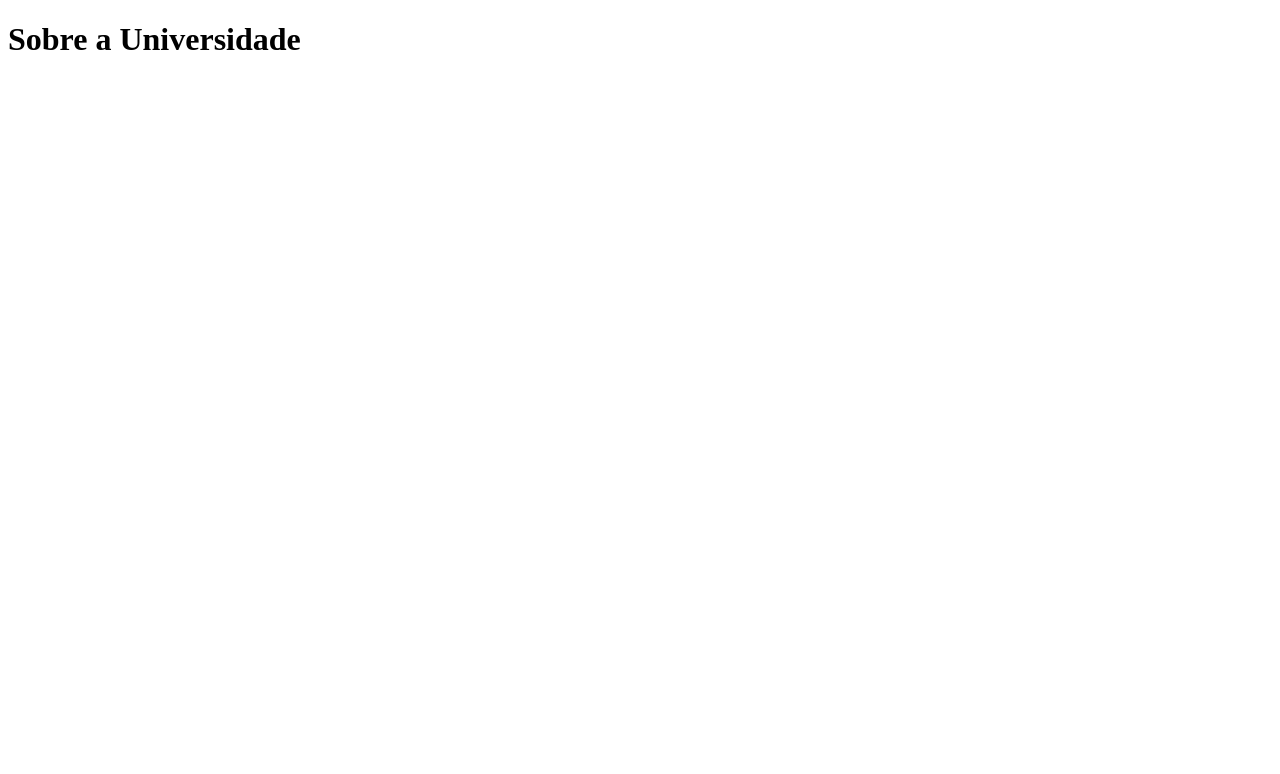
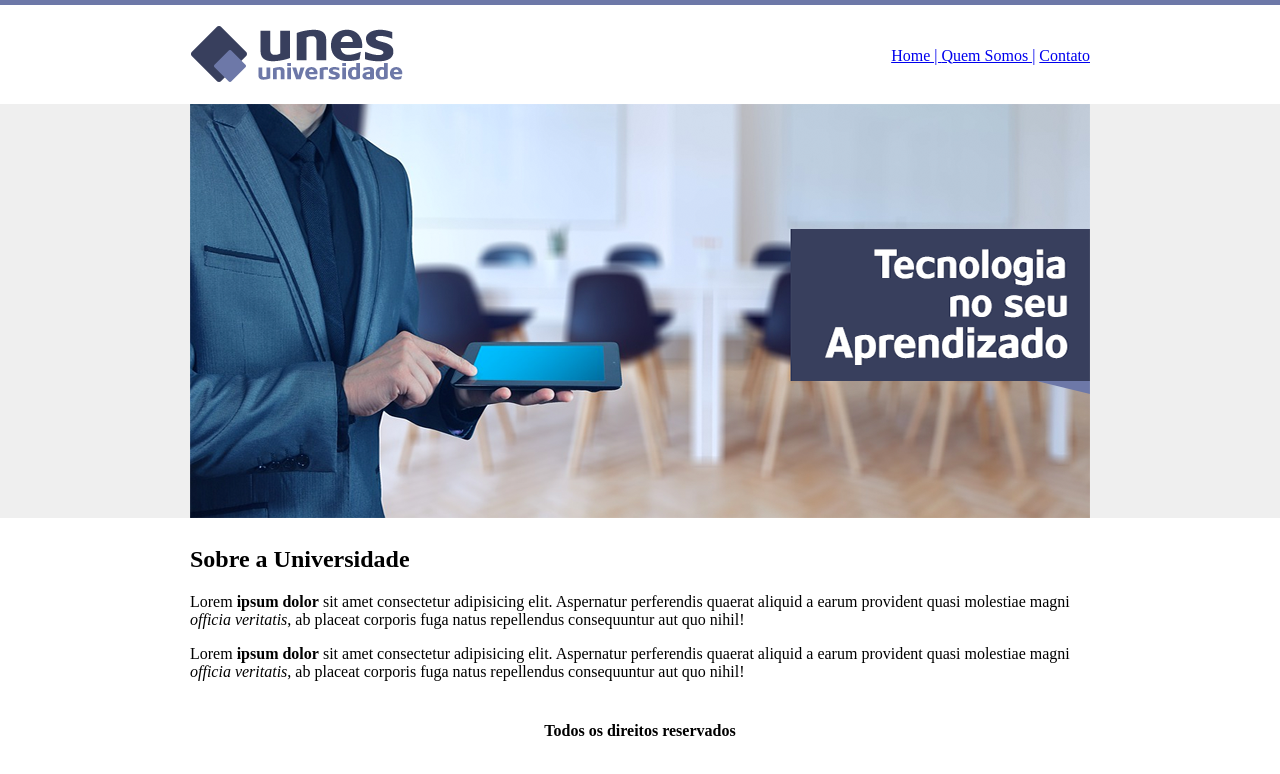
Before and after one commit to Vituuandrade/Treino-HTML, a plain HTML site: page meu-site-exemplo/index.html in a window 1280 px wide. Drawn offline with Linux system fonts and the light colour scheme.

Commit message:
atualizações site

```diff
--- a/meu-site-exemplo/index.html
+++ b/meu-site-exemplo/index.html
@@ -2,9 +2,45 @@
 <html>
     <head>
         <title>UNES - página inicial</title>
-        <meta charset="utf-8"
+        <meta charset="utf-8">
     </head>
-    <body>
-        <h1>Sobre a Universidade</h1>
+
+    <body background="imagens/fundo.png">
+        <table border="0" width="300" align="center">
+
+            <tr>
+                <td height="89"><img src="imagens/logo.png"></td>
+                <td align="right"
+                ><a href="index.html">Home | </a>
+                <a href="Quem-somos.html">Quem Somos |</a>
+                <a href="Contato.html">Contato </a>
+                </td>
+            </tr>
+
+            <tr>
+                <td colspan="2" >
+                    <img src="imagens/capa.png"imagem>
+                </td>
+            </tr>
+            <tr>
+                <td colspan="2">
+                    <h2>Sobre a Universidade</h2>
+                    <p>
+                        Lorem <strong>ipsum dolor</strong> sit amet consectetur adipisicing elit.
+                         Aspernatur perferendis quaerat aliquid a earum provident
+                          quasi molestiae magni <em>officia veritatis</em>, ab placeat
+                          corporis fuga natus repellendus consequuntur aut quo nihil!
+                    </p>
+                    <p>
+                        Lorem <strong>ipsum dolor</strong> sit amet consectetur adipisicing elit.
+                         Aspernatur perferendis quaerat aliquid a earum provident
+                          quasi molestiae magni <em>officia veritatis</em>, ab placeat
+                          corporis fuga natus repellendus consequuntur aut quo nihil!
+                    </p>
+                </td>
+            </tr>
+                <td colspan="2" align="center"><h4>Todos os direitos reservados</h4></td>
+            </tr>
+        </table>
     </body>
 </html>
```
Also changed, not shown: meu-site-exemplo/imagens/capa.png (added), meu-site-exemplo/imagens/fundo.png (added), meu-site-exemplo/imagens/fundo2.png (added), meu-site-exemplo/imagens/logo.png (added).
